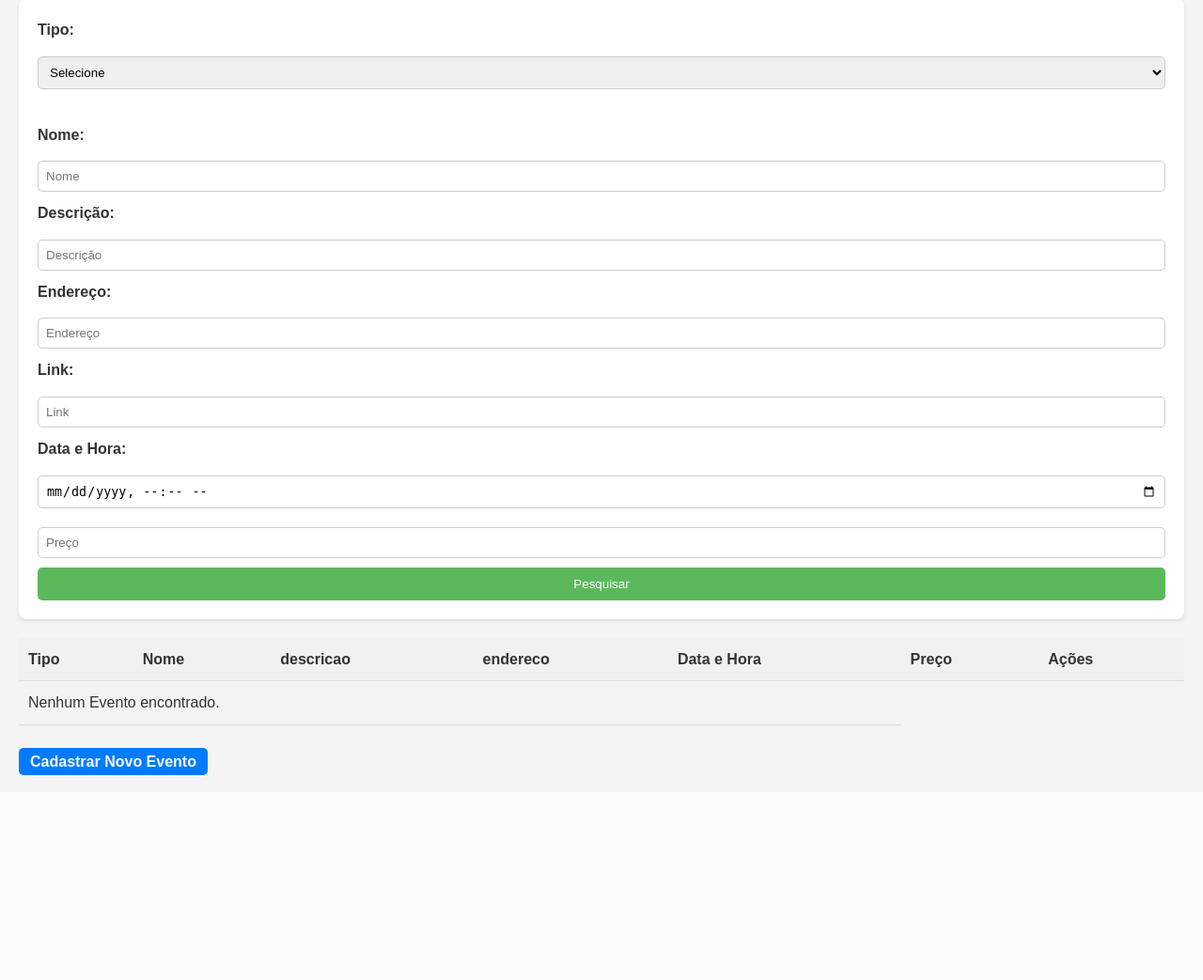
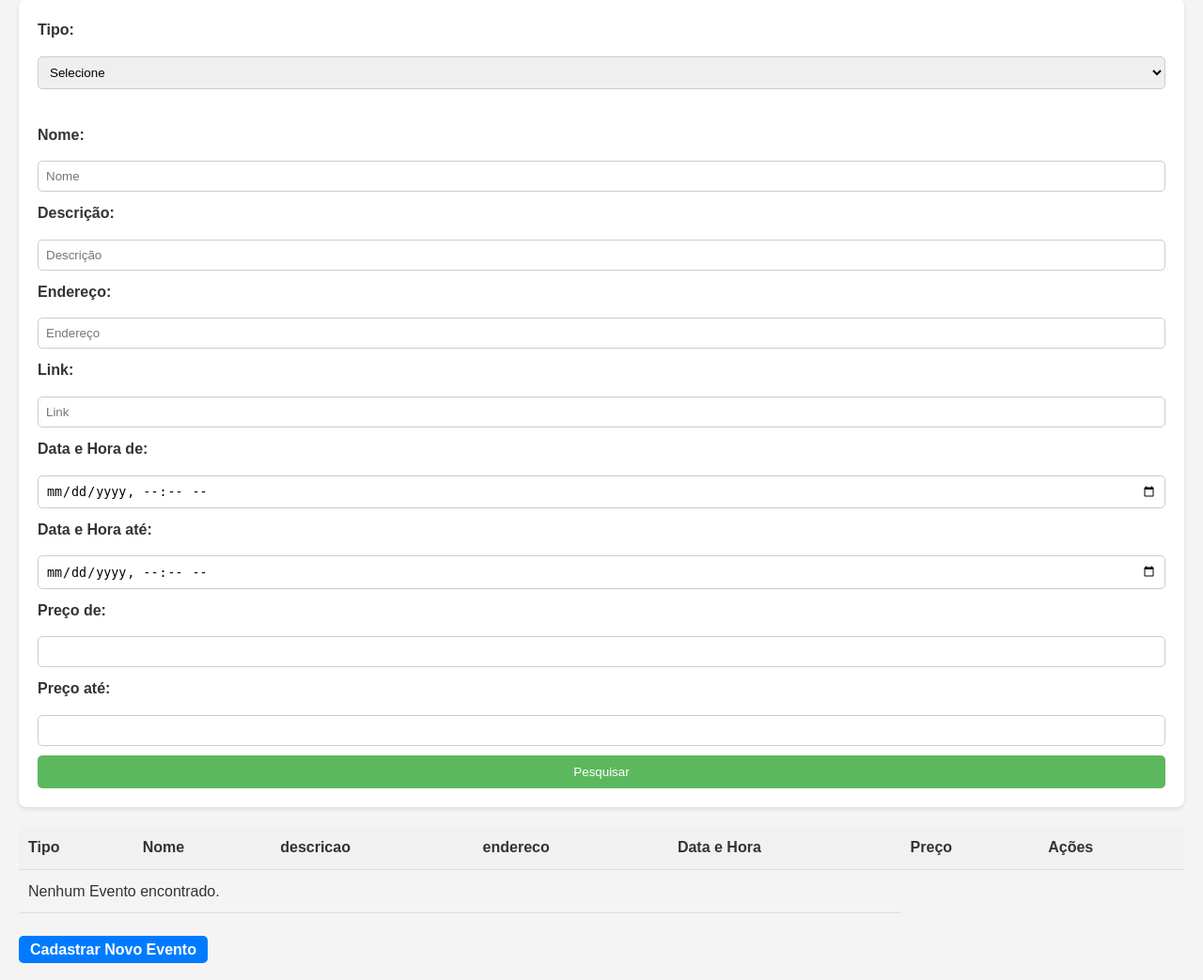
Before and after one commit to Monithelle/desafio_pp_2025, a PHP site: page / in a window 1280 px wide. Shown: the part 79-1122 px from the top of the page at 94% size. Before the commit the page ends 904 px from the top, so only its background shows below. Run offline with PHP 8.4, Linux system fonts and the light colour scheme; data that the repository does not hold is empty.

Commit message:
atualização

```diff
--- a/index.php
+++ b/index.php
@@ -9,8 +9,10 @@ $filtros = [
     'descricao' => isset($_GET['descricao']) ? $_GET['descricao'] : "",
     'endereco' => isset($_GET['endereco']) ? $_GET['endereco'] : "",
     'link_endereco' => isset($_GET['link_endereco']) ? $_GET['link_endereco'] : "",
-    'datahora_inicio' => isset($_GET['datahora_inicio']) ? $_GET['datahora_inicio'] : "",
-    'preco' => isset($_GET['preco']) ? $_GET['preco'] : "",
+    'data_inicio' => isset($_GET['data_inicio']) ? $_GET['data_inicio'] : "",
+    'data_fim' => isset($_GET['data_fim']) ? $_GET['data_fim'] : "",
+    'preco_min' => isset($_GET['preco_min']) ? $_GET['preco_min'] : "",
+    'preco_max' => isset($_GET['preco_max']) ? $_GET['preco_max'] : "",
 ];
 
 $registros = $controller->listar($filtros);
@@ -181,9 +183,18 @@ div[style*="background-color: lightcoral"] {
         <label for="tipo">Link:</label>
         <input type="url" name="link_endereco" placeholder="Link" value="<?php echo htmlspecialchars($filtros['link_endereco']); ?>">
 
-        <label for="tipo">Data e Hora:</label>
-        <input type="datetime-local" name="datahora_inicio" placeholder=" " value="<?php echo htmlspecialchars($filtros['datahora_inicio']); ?>">
-        <input type="number" name="preco" placeholder="Preço" value="<?php echo htmlspecialchars($filtros['preco']); ?>">
+        <label for="tipo">Data e Hora de:</label>
+        <input type="datetime-local" name="data_inicio" placeholder=" " value="<?php echo htmlspecialchars($filtros['data_inicio']); ?>">
+
+        <label for="tipo">Data e Hora até:</label>
+        <input type="datetime-local" name="data_fim" placeholder=" " value="<?php echo htmlspecialchars($filtros['data_fim']); ?>">
+
+        <label for="tipo">Preço de:</label>
+        <input type="text" name="preco_min" placeholder=" " value="<?php echo htmlspecialchars($filtros['preco_min']); ?>">
+
+        <label for="tipo">Preço até:</label>
+        <input type="text" name="preco_max" placeholder=" " value="<?php echo htmlspecialchars($filtros['preco_max']); ?>">
+
         <button type="submit">Pesquisar</button>
     </form>
 
--- a/views/editar.php
+++ b/views/editar.php
@@ -39,7 +39,6 @@ $datahora_inicio = date('Y-m-d\TH:i', strtotime($registro['datahora_inicio']));
     box-sizing: border-box;
 }
 
-/* Corpo da página */
 body {
     font-family: Arial, sans-serif;
     line-height: 1.6;
@@ -48,14 +47,12 @@ body {
     margin: 20px;
 }
 
-/* Estilo do título */
 h2 {
     text-align: center;
     margin-bottom: 20px;
     color: #333;
 }
 
-/* Estilo do formulário */
 form {
     background-color: #fff;
     padding: 20px;
@@ -100,12 +97,10 @@ form button:hover {
     background-color: #45a049;
 }
 
-/* Estilo do campo de texto (textarea) */
 form textarea {
     resize: vertical;
 }
 
-/* Estilo das mensagens de feedback */
 div {
     margin-top: 20px;
     padding: 10px;
```
